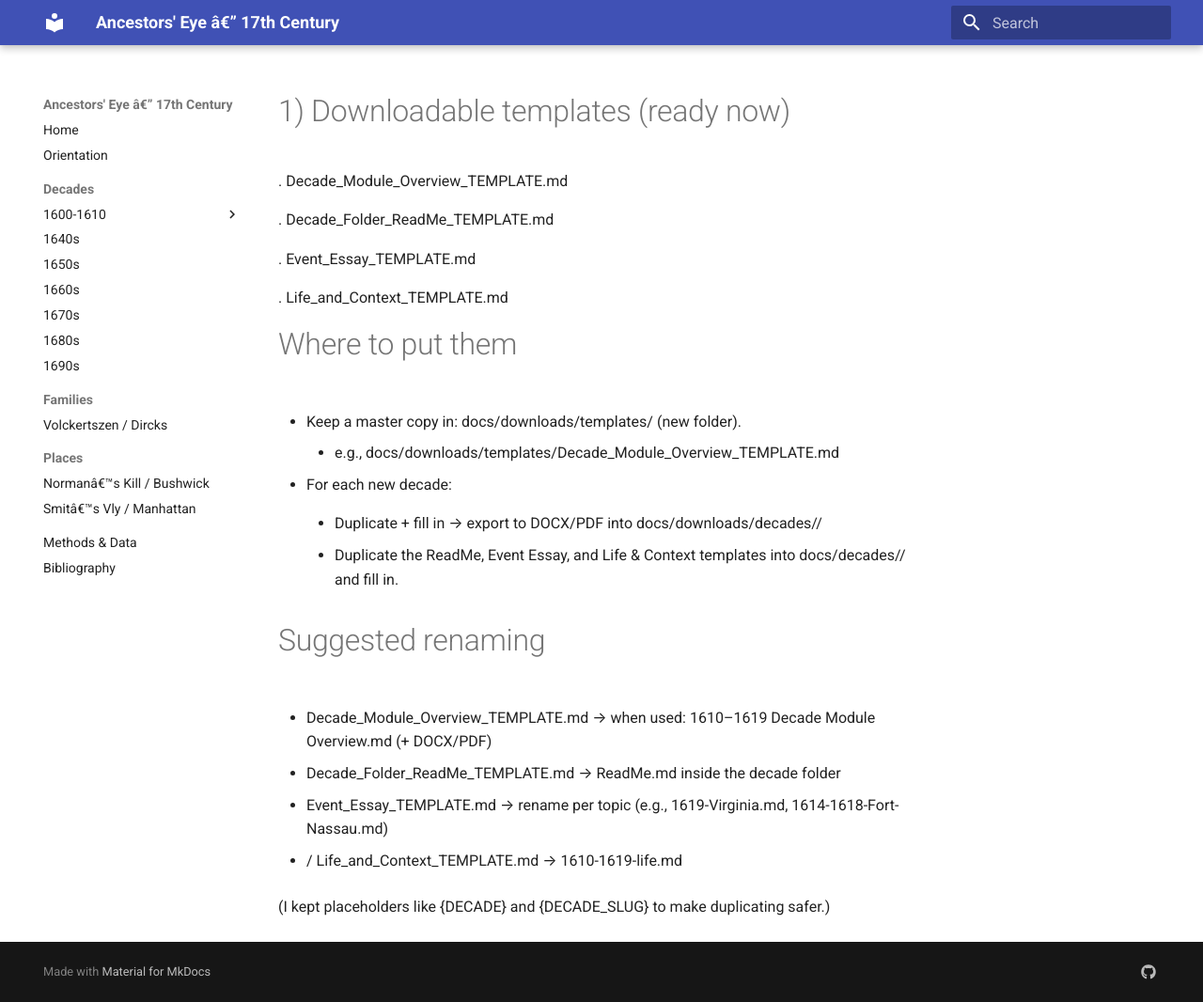
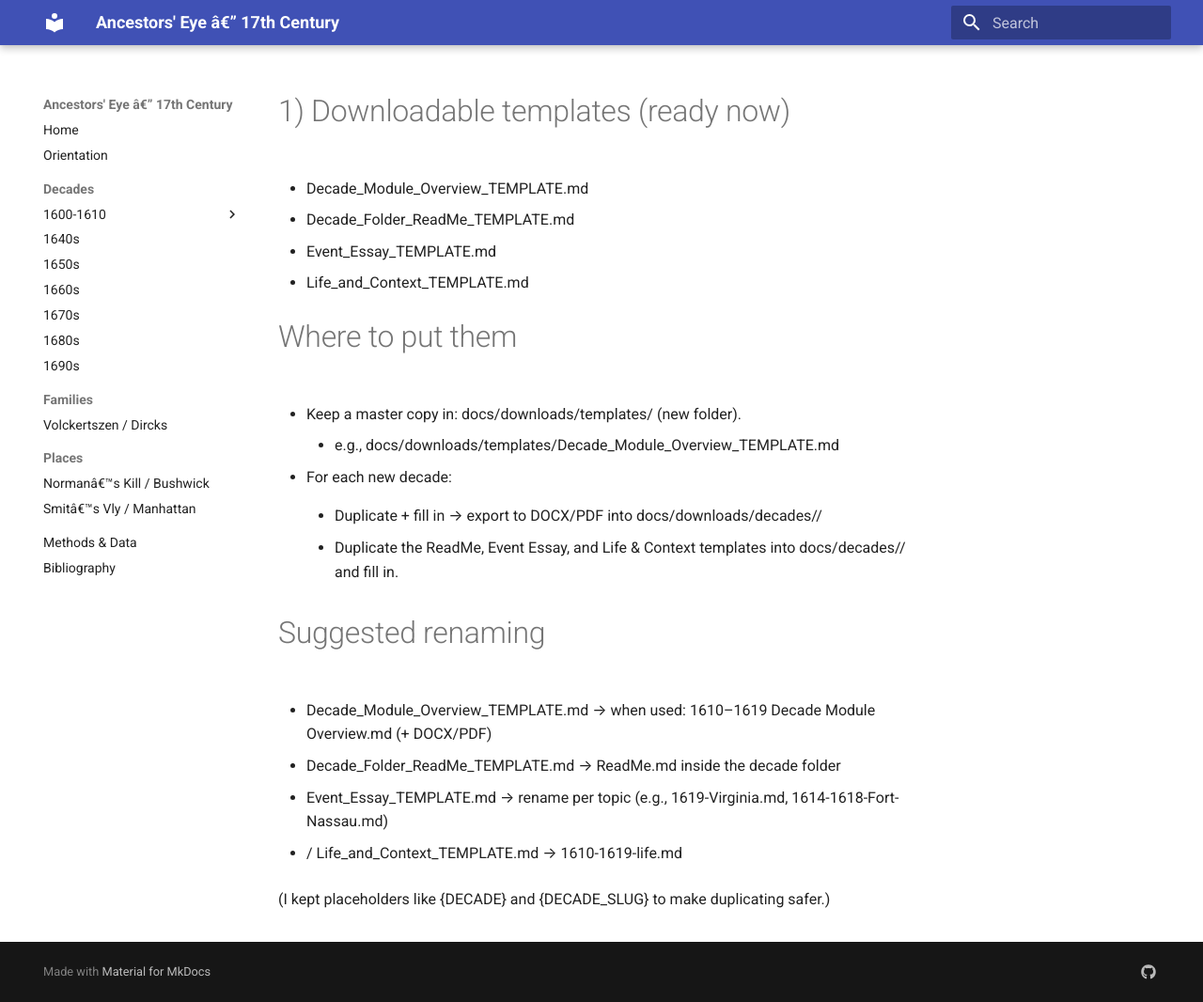
Before and after one commit to BillWorstell/WorstellWitnessWaybackMachine, an MkDocs documentation site: the page built from docs/downloads/templates/ReadMe.md, in a window 1280 px wide and 1066 px high. Shown: the whole window at 94% size. Built offline with MkDocs 1.6.1 and Material for MkDocs 9.7.7, drawn with Linux system fonts in a browser that asks for light colours.

```diff
--- a/docs/downloads/templates/ReadMe.md
+++ b/docs/downloads/templates/ReadMe.md
@@ -1,12 +1,12 @@
 # 1) Downloadable templates (ready now)
 
-. Decade_Module_Overview_TEMPLATE.md
+- Decade_Module_Overview_TEMPLATE.md
 
-. Decade_Folder_ReadMe_TEMPLATE.md
+- Decade_Folder_ReadMe_TEMPLATE.md
 
-. Event_Essay_TEMPLATE.md
+- Event_Essay_TEMPLATE.md
 
-. Life_and_Context_TEMPLATE.md
+- Life_and_Context_TEMPLATE.md
 
 # Where to put them
 
```
